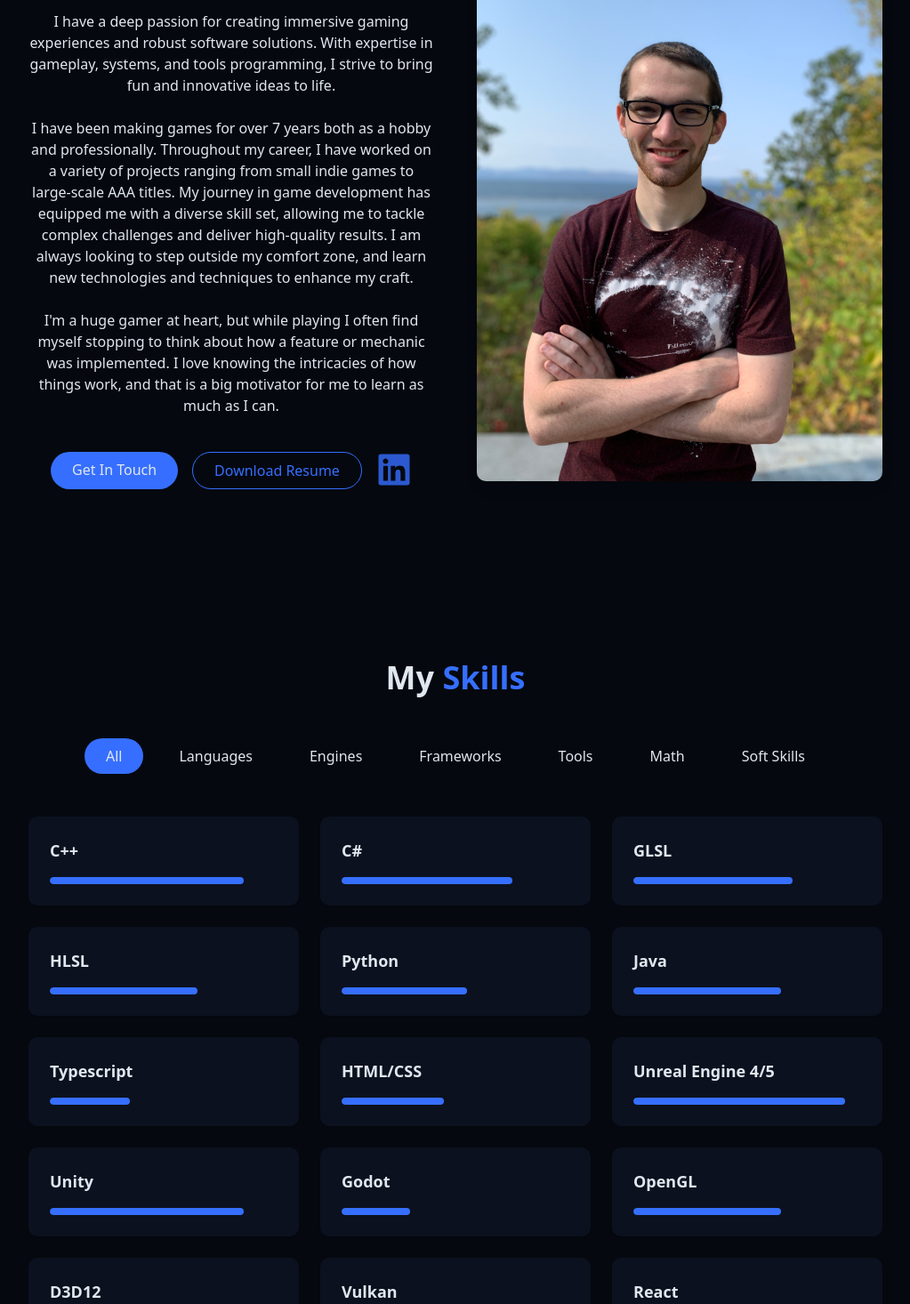
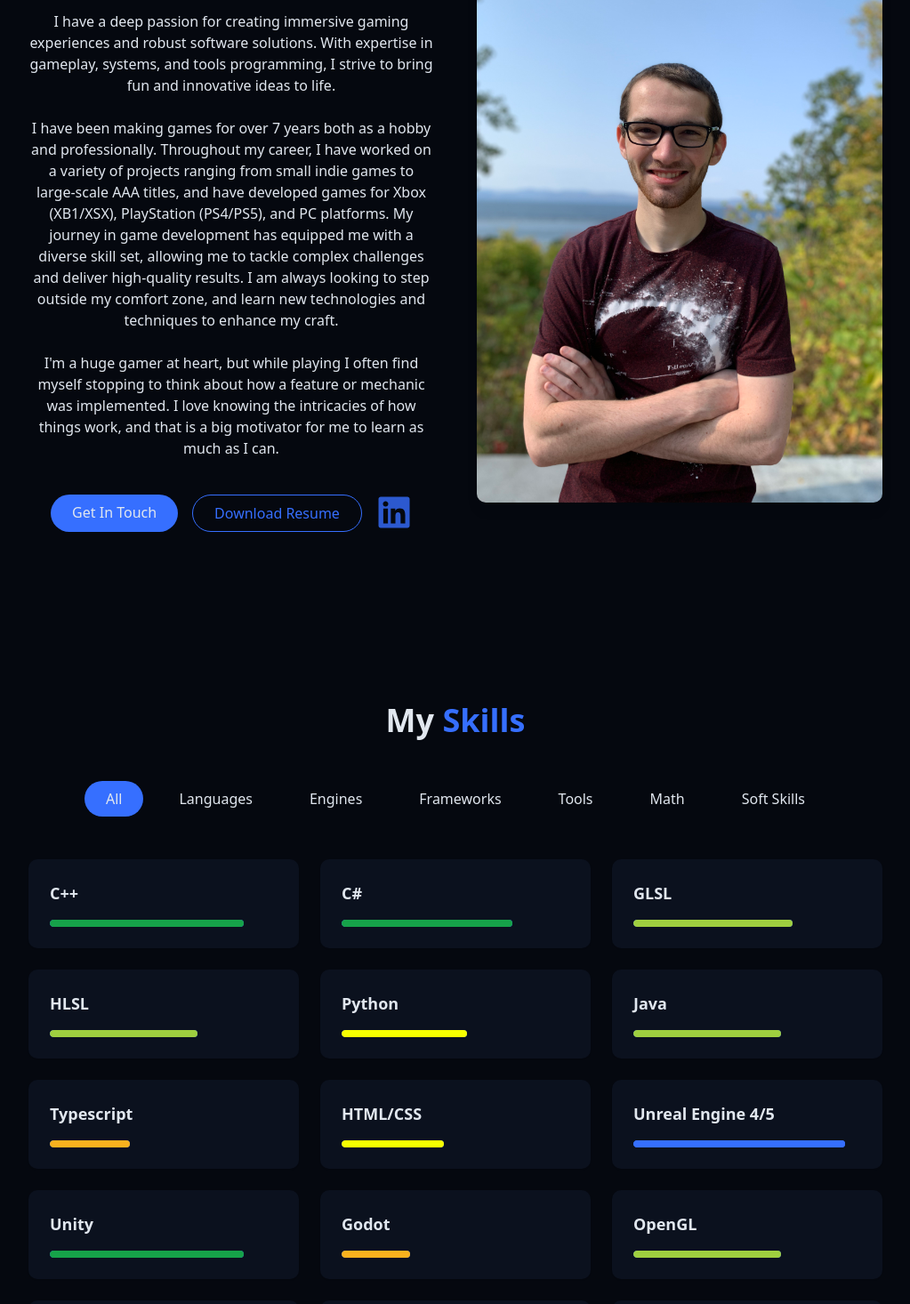
Before and after one commit to Epics123/PortfolioWebsite, a React (Vite) app: page / in a window 1280 px wide. Shown: the part 1060-2526 px from the top of the page at 89% size, without its empty margins (128-1151 px from the left). Built offline with nearby package versions, Linux system fonts and the light colour scheme.

Commit message:
About section update and changing skill bar color based on level

```diff
--- a/src/components/AboutSection.tsx
+++ b/src/components/AboutSection.tsx
@@ -23,7 +23,8 @@ export const AboutSection = () =>
 
                         <p className="text-muted-foregound">
                             I have been making games for over 7 years both as a hobby and professionally. Throughout my career, I have worked on a variety of
-                            projects ranging from small indie games to large-scale AAA titles. My journey in game development has equipped me with a diverse
+                            projects ranging from small indie games to large-scale AAA titles, and have developed games for Xbox (XB1/XSX),
+                            PlayStation (PS4/PS5), and PC platforms. My journey in game development has equipped me with a diverse
                             skill set, allowing me to tackle complex challenges and deliver high-quality results. I am always looking to step outside my
                             comfort zone, and learn new technologies and techniques to enhance my craft.
                         </p>
--- a/src/components/SkillsSection.tsx
+++ b/src/components/SkillsSection.tsx
@@ -90,8 +90,22 @@ export const SkillSection = () =>
                                 <div className="w-full bg-secondary/50 h-2 rounded-full overflow-hidden">
                                     <div
                                         className="bg-primary h-2 rounded-full origin-left animate-[grow_1.5s_ease-out]"
-                                        style={{ width: skill.level + "%" }}
-                                    />
+                                        style={ { width: skill.level + "%" } }
+                                    >
+                                        <div
+                                            className="h-full w-full rounded-full"
+                                            style=
+                                            {{
+                                                background:
+                                                    skill.level < 25 ? "hsl(0, 84%, 60%)" :
+                                                    skill.level < 45 ? "hsl(40, 96%, 55%)" :
+                                                    skill.level < 65 ? "hsl(62, 100%, 50%)" :
+                                                    skill.level < 75 ? "hsl(80, 60%, 53%)" :
+                                                    skill.level < 90 ? "hsl(142, 76%, 36%)" :
+                                                    "hsl(223 100% 60.5%)"
+                                            }}
+                                        />
+                                    </div>
                                 </div>
                             </div>
                         ))
```
